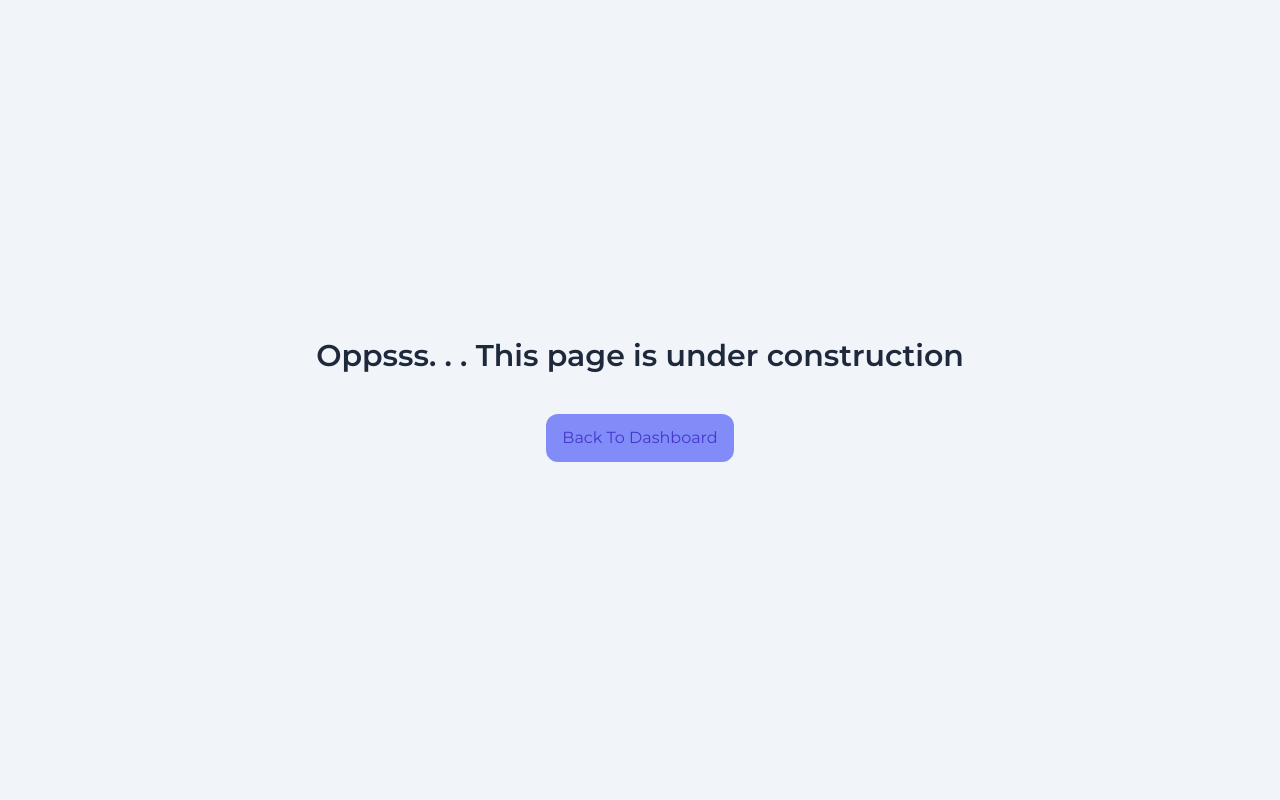
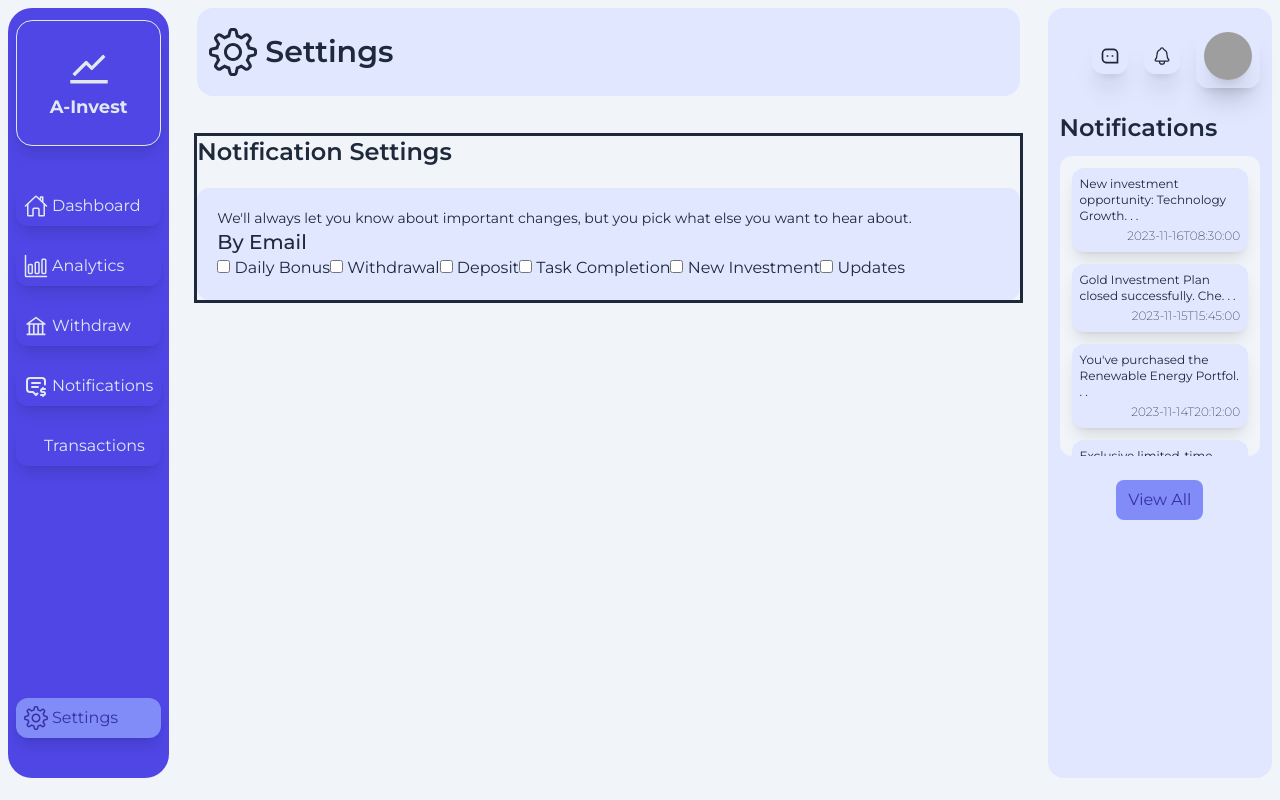
Before and after one commit to Officialibn1/a_invest, a Next.js app: page /dashboard/user/settings in a window 1280 px wide. Before the commit this address had no page. Built offline with nearby package versions, Linux system fonts and the light colour scheme; grey boxes are pictures that could not be loaded; some icons are missing.

Commit message:
Account and settings page created

```diff
--- /dev/null
+++ b/app/components/styles/SettingsPage.css
@@ -0,0 +1,11 @@
+.settingsPage {
+	@apply outline mt-10;
+}
+
+.settingsPageContent {
+	@apply mt-5 bg-indigo-100 p-5 rounded-xl;
+}
+
+.settingsPageContent > p {
+	@apply text-xs lg:text-sm;
+}
--- a/app/components/ui/NavMenu.tsx
+++ b/app/components/ui/NavMenu.tsx
@@ -47,7 +47,7 @@ const navMenuLinks: NavMenuLinks[] = [
 		name: "Mobile Notifications",
 	},
 	{
-		url: "/dashboard/settings",
+		url: "/dashboard/user/settings",
 		icon: <SlSettings />,
 		name: "Settings",
 	},
--- a/app/components/ui/ProfileNav.tsx
+++ b/app/components/ui/ProfileNav.tsx
@@ -19,7 +19,7 @@ const ProfileNav = () => {
 					<IoNotificationsOutline />
 				</Link>
 
-				<Link href={"/dashboard/account"}>
+				<Link href={"/dashboard/user/account"}>
 					<div className='profilePic shadow-xl'>
 						<Image
 							src={"/ibn_profile.png"}
--- a/app/dashboard/account/page.tsx
+++ b/app/dashboard/user/account/page.tsx
@@ -1,10 +1,12 @@
 import React from "react";
+import { HiOutlineUser } from "react-icons/hi2";
 
 const AccountPage = () => {
 	return (
 		<div className='dashboardPage'>
 			<div className='dashboardPageNav py-5'>
-				<span>Your Account</span>
+				<HiOutlineUser />
+				<span>Account</span>
 			</div>
 		</div>
 	);
--- /dev/null
+++ b/app/dashboard/user/settings/page.tsx
@@ -0,0 +1,86 @@
+import React from "react";
+import { SlSettings } from "react-icons/sl";
+import "@/app/components/styles/SettingsPage.css";
+
+const SettingsPage = () => {
+	return (
+		<div className='dashboardPage'>
+			<div className='dashboardPageNav py-5'>
+				<SlSettings />
+				<span>Settings</span>
+			</div>
+
+			<div className='settingsPage'>
+				<h2>Notification Settings</h2>
+
+				<div className='settingsPageContent'>
+					<p>
+						We&apos;ll always let you know about important changes, but you pick
+						what else you want to hear about.
+					</p>
+					<form>
+						<div>
+							<h3>By Email</h3>
+
+							<label>
+								<input
+									type='checkbox'
+									name='Dialy Bonus'
+									id='Dialy Bonus'
+								/>{" "}
+								Daily Bonus
+							</label>
+
+							<label>
+								<input
+									type='checkbox'
+									name='Withdrawal'
+									id='Withdrawal'
+								/>{" "}
+								Withdrawal
+							</label>
+
+							<label>
+								<input
+									type='checkbox'
+									name='Deposit'
+									id='Deposit'
+								/>{" "}
+								Deposit
+							</label>
+
+							<label>
+								<input
+									type='checkbox'
+									name='Task Completion'
+									id='Task Completion'
+								/>{" "}
+								Task Completion
+							</label>
+
+							<label>
+								<input
+									type='checkbox'
+									name='New Investment'
+									id='New Investment'
+								/>{" "}
+								New Investment
+							</label>
+
+							<label>
+								<input
+									type='checkbox'
+									name='Updates'
+									id='Updates'
+								/>{" "}
+								Updates
+							</label>
+						</div>
+					</form>
+				</div>
+			</div>
+		</div>
+	);
+};
+
+export default SettingsPage;
```
Also changed, not shown: app/components/styles/AccountPage.css (added).
